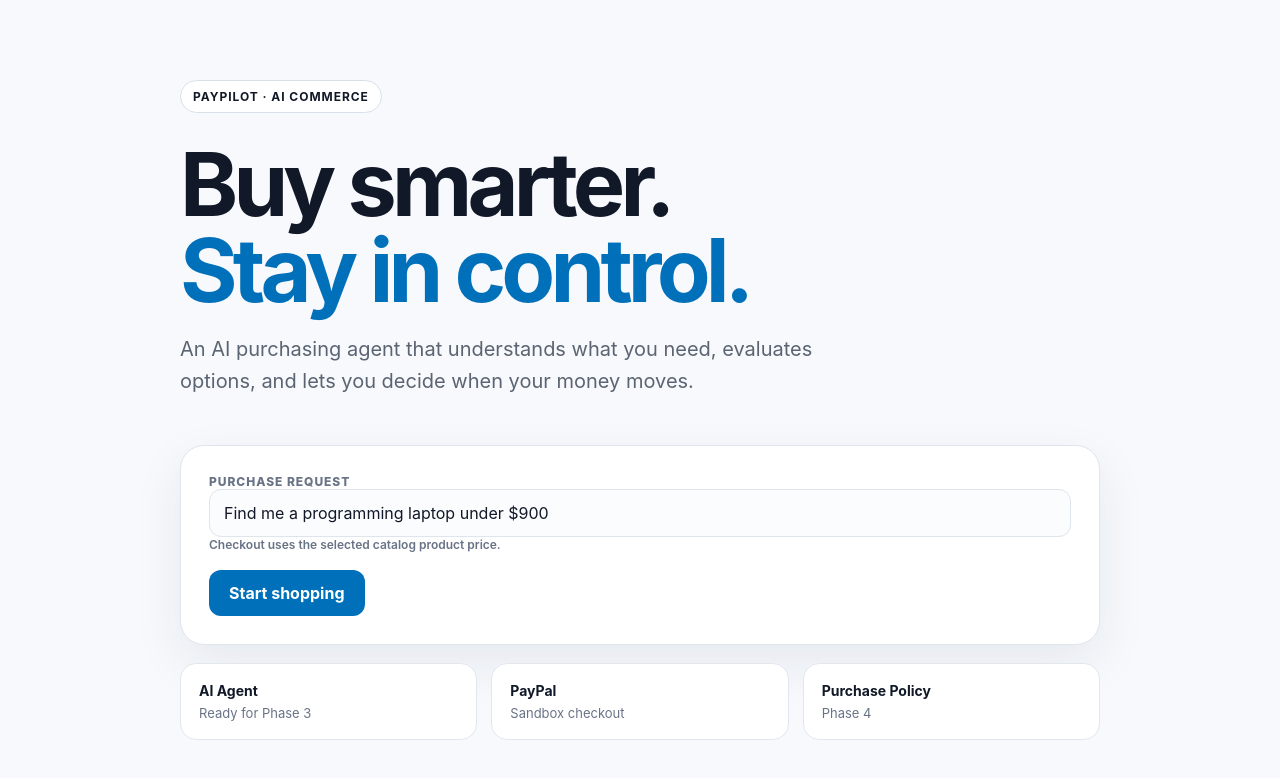
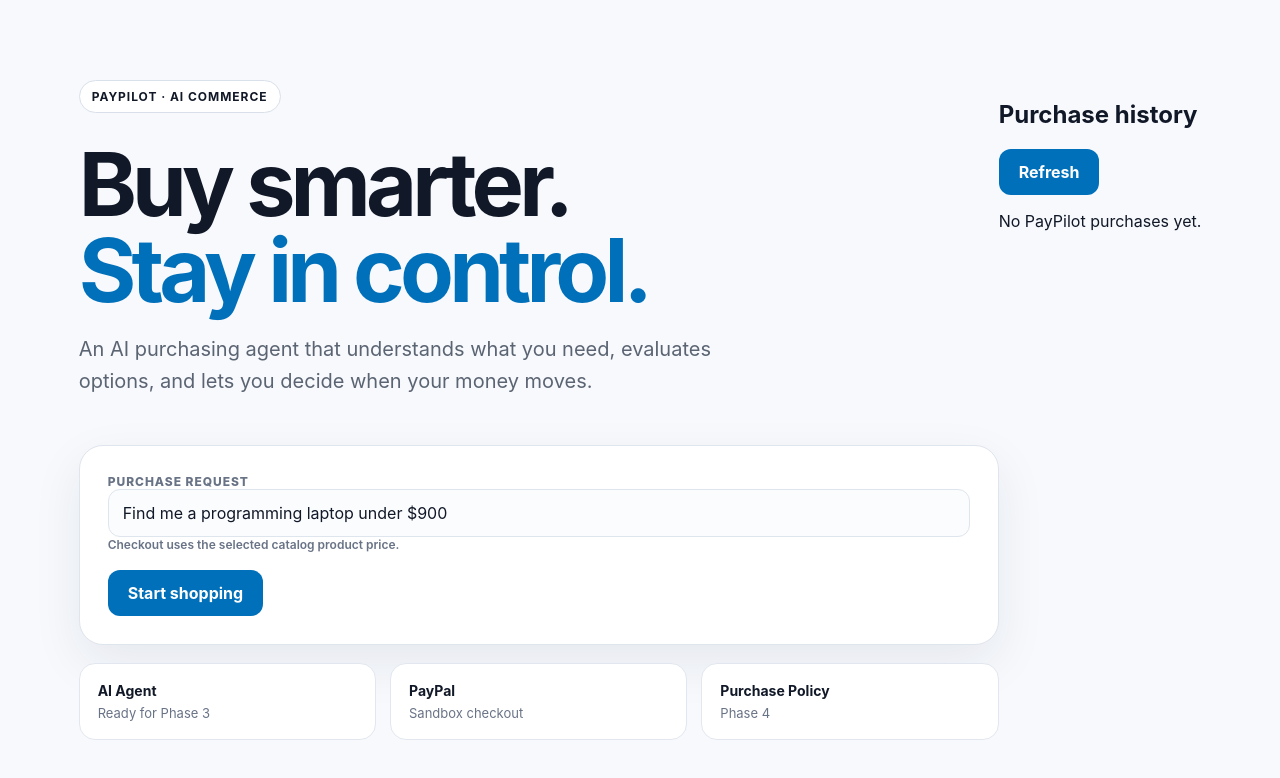
Before and after one commit to peterkehinde673/PayPilot, a React (Vite) app: page / in a window 1280 px wide. Shown: the top 778 px of the page. Built offline with nearby package versions, Linux system fonts and the light colour scheme.

Commit message:
feat: add purchase history dashboard

```diff
--- a/src/main.tsx
+++ b/src/main.tsx
@@ -13,6 +13,7 @@ function App() {
   const [policy, setPolicy] = useState<{ allowed: boolean; requiresApproval: boolean; reason: string } | null>(null);
   const [selectedProductId, setSelectedProductId] = useState<string | null>(null);
   const [approvalToken, setApprovalToken] = useState<string | null>(null);
+  const [purchases, setPurchases] = useState<Array<{ id: string; productName: string; amount: string; currency: string; status: string; paypalOrderId?: string }>>([]);
   const [state, setState] = useState<CheckoutState>('idle');
   const [message, setMessage] = useState('');
 
@@ -34,6 +35,13 @@ function App() {
         setMessage(error instanceof Error ? error.message : 'Unable to capture the PayPal order');
       });
   }, []);
+
+  async function loadPurchases() {
+    const response = await fetch('/api/purchases');
+    if (!response.ok) return;
+    const data = (await response.json()) as { purchases?: typeof purchases };
+    setPurchases(data.purchases ?? []);
+  }
 
   async function startShopping() {
     setState('loading');
@@ -115,6 +123,7 @@ function App() {
           amount: selectedProduct.price,
           currency: selectedProduct.currency,
           description: selectedProduct.name,
+          productId: selectedProduct.id,
           approvalToken: token ?? undefined
         })
       });
@@ -126,6 +135,7 @@ function App() {
       setCheckoutUrl(data.approveUrl);
       setState('ready');
       setMessage(`PayPal order ${data.id ?? 'created'} is ready for approval.`);
+      await loadPurchases();
     } catch (error: unknown) {
       setState('error');
       setMessage(error instanceof Error ? error.message : 'Unable to start checkout');
@@ -140,6 +150,8 @@ function App() {
   }
 
   return (
+    <>
+
     <main className="app">
       <section className="hero">
         <div className="badge">PAYPILOT · AI COMMERCE</div>
@@ -213,7 +225,17 @@ function App() {
           <div><strong>Purchase Policy</strong><span>Phase 4</span></div>
         </div>
       </section>
-    </main>
+            <section className="purchase-history" aria-label="Purchase history">
+          <div className="section-heading"><h2>Purchase history</h2><button type="button" onClick={loadPurchases}>Refresh</button></div>
+          {purchases.length === 0 ? <p className="empty-state">No PayPilot purchases yet.</p> : purchases.map((purchase) => (
+            <div className="history-row" key={purchase.id}>
+              <div><strong>{purchase.productName}</strong><span>{purchase.currency} {purchase.amount}</span></div>
+              <span className="history-status">{purchase.status.replace('_', ' ')}</span>
+            </div>
+          ))}
+        </section>
+</main>
+    </>
   );
 }
 
```
